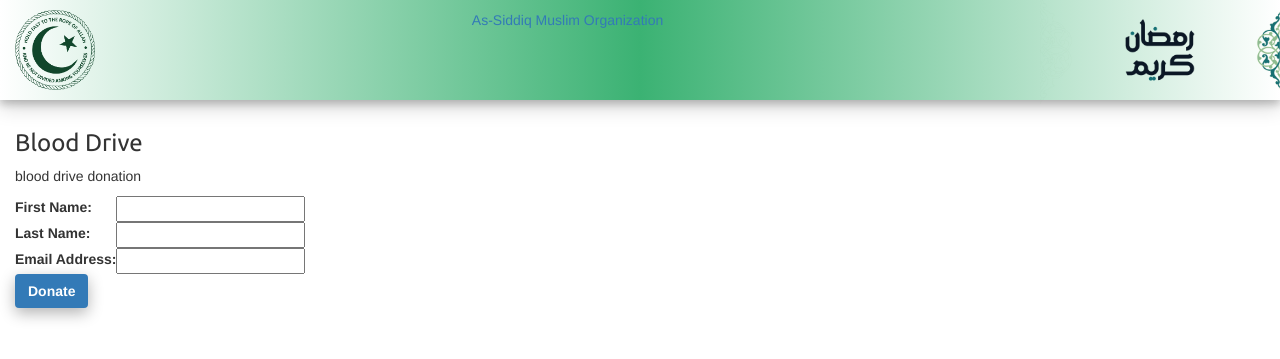
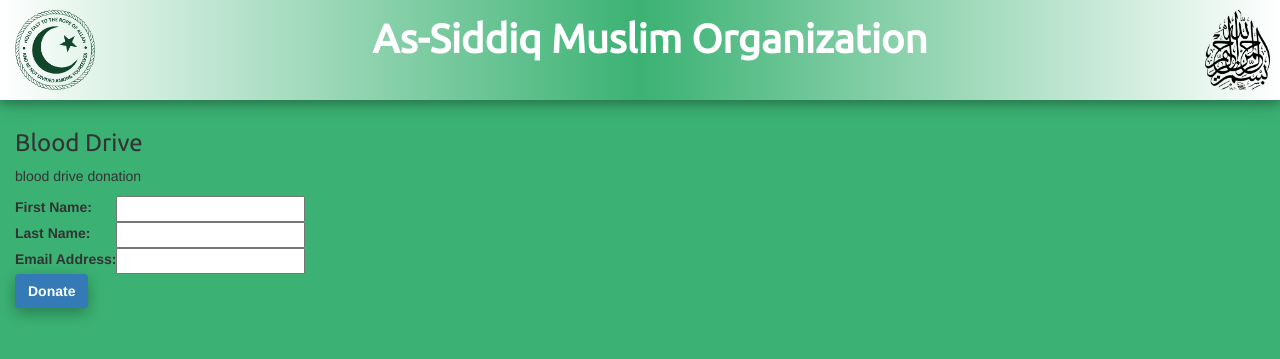
Before and after one commit to NiDMAZ/website, a Django app: page /display/blood in a window 1280 px wide. Shown: the top 359 px of the page. Run offline with Django 3.2, Linux system fonts and the light colour scheme; some libraries are stand-ins or nearby versions.

Commit message:
Added regular logo and playing with background color

```diff
--- a/display/static/css/display.css
+++ b/display/static/css/display.css
@@ -8,6 +8,7 @@ body img {
    /* background: radial-gradient(#3BB273, #FFF);*/
     height:100px;
     padding-left: 15px;
+    padding-right: 10px;
     padding-top: 10px;
     text-align: center;
     float: center;
@@ -24,7 +25,7 @@ body img {
 
 .top-img-right {
     float: right;
-    width: 60px;
+    width: 65px;
     display: inline-block;
 }
 
@@ -37,17 +38,11 @@ body img {
 
 .top-text {
     text-align: center;
-    text-decoration: none;
-}
-
-.top h1 {
-    text-transform: capitalize;
-    color: white;
-    text-align: center;
-    text-decoration: none;
-    font-family: Impact, Haettenschweiler, "sans serif";
-    text-size:  900%;
-    text-shadow: 2px 2px 4px #000000;
+     font-family: 'Ubuntu', sans-serif;
+     font-size: 40px;
+    margin-top: 40px;
+     font-weight: bold;
+     color: #FFF;
 }
 
 h1, h2, h3, h4 {
@@ -55,6 +50,10 @@ h1, h2, h3, h4 {
 }
 
 .site-body {
+    background-color: #3BB273;
+}
+
+.site-content {
     padding-top: 10px;
     margin-left: 15px;
     margin-right: 15px;
--- a/display/templates/display/base.html
+++ b/display/templates/display/base.html
@@ -14,20 +14,20 @@
         <link rel="stylesheet" href="//maxcdn.bootstrapcdn.com/bootstrap/3.2.0/css/bootstrap-theme.min.css">
         <meta name="viewport" content="width=device-width, initial-scale=1, maximum-scale=1, user-scalable=no">
         <link href="https://fonts.googleapis.com/css?family=Ubuntu" rel="stylesheet" type='text/css'>
-        <link rel="stylesheet" href="{% static 'css/display.css' %}?20170415.6s">
+        <link rel="stylesheet" href="{% static 'css/display.css' %}?20170415.11">
         <meta name="viewport" content="width=device-width, initial-scale=1, maximum-scale=1, user-scalable=no">
     </head>
         <div class="top">
             <a href="/display"> <img src="{% static 'images/amo_cresent_rope.gif' %}" class="top-img-left"> </a>
             <a href="/display" class="top-text">As-Siddiq Muslim Organization</a>
-            <!-- <a href="/display"> <img src="{% static 'images/bismillah.png' %}" class="top-img-right"> </a> -->
-            <a href="/display"> <img src="{% static 'images/ramadan-kareem.png' %}" class="top-img-right-ramadan"> </a>
+            <a href="/display"> <img src="{% static 'images/bismillah.png' %}" class="top-img-right"> </a>
+            <!--<a href="/display"> <img src="{% static 'images/ramadan-kareem.png' %}" class="top-img-right-ramadan"> </a>-->
         </div>
-     <body class="page-body">
+     <body class="site-body">
         <div class="fluid-container">
                 {% block message_bar %}
                 {% endblock %}
-            <div class="site-body">
+            <div class="site-content">
                 {% block site_content %}
                 {% endblock %}
             </div>
```
